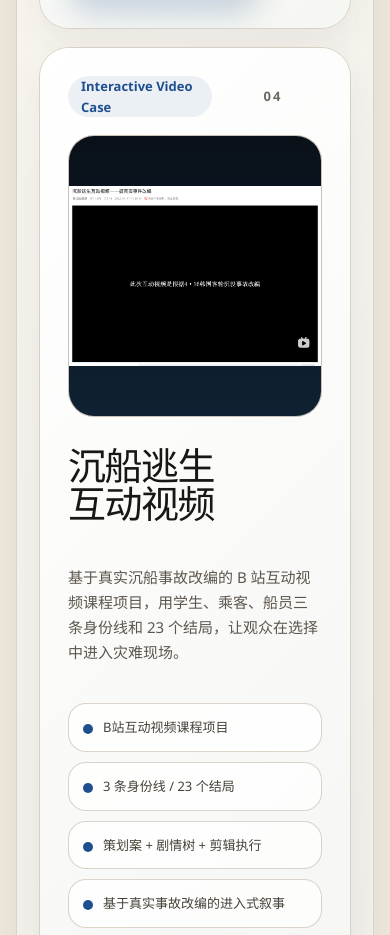
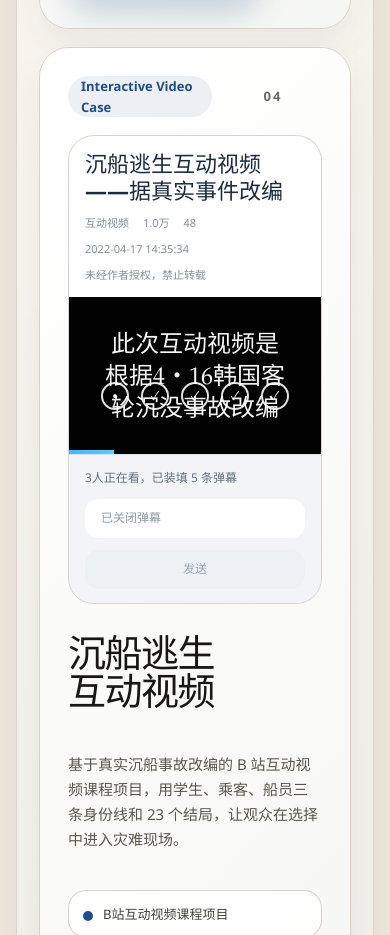
Before and after one commit to neocyyn-ship-it/NeoCyyyn, a React (Vite) app: page / in a window 390 px wide. Shown: the part 4560-5495 px from the top of the page. Built offline with nearby package versions, Linux system fonts and the light colour scheme.

Commit message:
Rebuild sinking ship cover from screenshot

```diff
--- a/src/App.tsx
+++ b/src/App.tsx
@@ -16,7 +16,6 @@ import bayerStageImage from "./assets/bayer-stage.jpg";
 import bayerVenueImage from "./assets/bayer-venue.jpg";
 import bayerVrImage from "./assets/bayer-vr.jpg";
 import dafanpaiPosterImage from "./assets/dafanpai-poster.png";
-import sinkingShipCoverImage from "./assets/sinking-ship-cover.png";
 
 type ProjectId = "documentary" | "sinkingShip" | "bilibili" | "bayer";
 
@@ -85,7 +84,6 @@ type XinhuaWork = {
 
 const baseUrl = import.meta.env.BASE_URL;
 const documentaryCover = documentaryHeroImage;
-const sinkingShipCover = sinkingShipCoverImage;
 const resumeFile = `${baseUrl}assets/chen-yannian-resume.pdf`;
 const documentaryWatchLink = "https://pan.baidu.com/s/15sMVeJ_CkSf2tGbXJz0EXw?pwd=rajy";
 const aiFashionDraftVideo = `${baseUrl}assets/ai-fashion-draft.mp4`;
@@ -185,10 +183,7 @@ const projects: Project[] = [
     summary: "基于真实沉船事故改编的 B 站互动视频课程项目，用学生、乘客、船员三条身份线和 23 个结局，让观众在选择中进入灾难现场。",
     highlight: "23 个结局 / 3 条角色线 / 23:57 互动视频",
     accent: "linear-gradient(135deg, #EAF1F8 0%, #9EB6C9 50%, #3C4F67 100%)",
-    coverType: "image",
-    cover: sinkingShipCover,
-    coverFit: "contain",
-    coverSurface: "linear-gradient(180deg, #091018 0%, #0f2132 100%)",
+    coverType: "generated",
     tags: ["互动视频", "叙事设计", "剪辑执行"],
     situation: "课程希望尝试融合新闻和互动视频的表达方式，我们最终没有把它做成单纯追求刺激的“逃生游戏”，而是想让观众在选择里感受到灾难现场的信息误判、时间压力和求生判断。",
     action: "我负责提出视频设想并编写策划案，整理资料和事故时间线，把学生、乘客、船员三条线梳理成剧情树，同时承担船员线、乘客线剪辑，以及片头和“真相”部分制作。",
@@ -770,8 +765,86 @@ function GeneratedCover({ project, compact = false }: { project: Project; compac
   );
 }
 
+function SinkingShipCover({ compact = false, linked = false }: { compact?: boolean; linked?: boolean }) {
+  const choiceMarkers = ["•", "✓", "✓", "✓", "✓"];
+
+  return (
+    <div className={`ship-cover${compact ? " is-compact" : ""}`}>
+      <div className="ship-cover-header">
+        <div className="ship-cover-title">沉船逃生互动视频——据真实事件改编</div>
+        <div className="ship-cover-meta">
+          <span>互动视频</span>
+          <span>1.0万</span>
+          <span>48</span>
+          <span>2022-04-17 14:35:34</span>
+          <span>未经作者授权，禁止转载</span>
+        </div>
+      </div>
+
+      <div className="ship-cover-stage">
+        <div className="ship-cover-stage-copy">此次互动视频是根据4・16韩国客轮沉没事故改编</div>
+        <div className="ship-cover-choice-row" aria-hidden="true">
+          {choiceMarkers.map((item, index) => (
+            <span key={`${item}-${index}`} className={`ship-cover-choice${index === 0 ? " is-location" : ""}`}>
+              {item}
+            </span>
+          ))}
+        </div>
+        <span className="ship-cover-progress" aria-hidden="true" />
+
+        {linked ? (
+          <a
+            className="ship-cover-link"
+            href={sinkingShipProject.link}
+            target="_blank"
+            rel="noreferrer"
+            aria-label="在 B 站打开沉船逃生互动视频"
+            title="前往 B 站观看互动视频"
+          >
+            <Play size={22} fill="currentColor" strokeWidth={2.2} />
+          </a>
+        ) : null}
+      </div>
+
+      {!compact ? (
+        <div className="ship-cover-footer">
+          <div className="ship-cover-footer-status">3人正在看，已装填 5 条弹幕</div>
+          <div className="ship-cover-footer-tools" aria-hidden="true">
+            <span className="ship-cover-footer-tool">弹</span>
+            <span className="ship-cover-footer-tool">弹</span>
+          </div>
+          <div className="ship-cover-footer-input">已关闭弹幕</div>
+          <div className="ship-cover-footer-send">发送</div>
+        </div>
+      ) : null}
+    </div>
+  );
+}
+
+function ProjectVisual({
+  project,
+  compact = false,
+  linked = false,
+  imageStyle,
+}: {
+  project: Project;
+  compact?: boolean;
+  linked?: boolean;
+  imageStyle?: React.CSSProperties;
+}) {
+  if (project.id === "sinkingShip") {
+    return <SinkingShipCover compact={compact} linked={linked} />;
+  }
+
+  if (project.coverType === "image" && project.cover) {
+    return <img src={project.cover} alt={project.title} style={imageStyle ?? { width: "100%", height: "100%", objectFit: project.coverFit ?? "cover", display: "block" }} />;
+  }
+
+  return <GeneratedCover project={project} compact={compact} />;
+}
+
 function CaseCard({ project, onOpen, priority }: { project: Project; onOpen: (id: ProjectId) => void; priority?: boolean }) {
-  const isDocumentary = project.coverType === "image" && project.cover;
+  const hasVisualCover = project.id === "sinkingShip" || (project.coverType === "image" && project.cover);
 
   return (
     <section id={`case-${project.id}`}>
@@ -793,8 +866,8 @@ function CaseCard({ project, onOpen, priority }: { project: Project; onOpen: (id
               <p style={{ marginTop: 18, fontSize: 17, lineHeight: 1.72, letterSpacing: "0.04em", color: "rgba(255,255,255,0.9)" }}>{project.role}</p>
             </div>
 
-            <div className="case-grid" style={{ marginTop: 36, display: "grid", gap: 16, gridTemplateColumns: isDocumentary ? "minmax(0,0.95fr) minmax(0,1.05fr)" : "repeat(3, minmax(0,1fr))" }}>
-              {isDocumentary ? (
+            <div className="case-grid" style={{ marginTop: 36, display: "grid", gap: 16, gridTemplateColumns: hasVisualCover ? "minmax(0,0.95fr) minmax(0,1.05fr)" : "repeat(3, minmax(0,1fr))" }}>
+              {hasVisualCover ? (
                 <div
                   style={{
                     overflow: "hidden",
@@ -803,10 +876,9 @@ function CaseCard({ project, onOpen, priority }: { project: Project; onOpen: (id
                     background: project.coverSurface ?? "rgba(255,255,255,0.16)",
                   }}
                 >
-                  <img
-                    src={project.cover}
-                    alt={project.title}
-                    style={{ width: "100%", height: "100%", objectFit: project.coverFit ?? "cover", display: "block" }}
+                  <ProjectVisual
+                    project={project}
+                    imageStyle={{ width: "100%", height: "100%", objectFit: project.coverFit ?? "cover", display: "block" }}
                   />
                 </div>
               ) : (
@@ -1141,11 +1213,7 @@ function DetailPage({
                 </div>
 
                 <div className="detail-hero-media" style={project.coverSurface ? { background: project.coverSurface } : undefined}>
-                  {project.coverType === "image" && project.cover ? (
-                    <img src={project.cover} alt={project.title} style={{ objectFit: project.coverFit ?? "cover" }} />
-                  ) : (
-                    <GeneratedCover project={project} />
-                  )}
+                  <ProjectVisual project={project} />
                 </div>
               </div>
             </Panel>
@@ -1294,11 +1362,7 @@ function DetailPage({
 function ProjectShowcaseMedia({ project }: { project: Project }) {
   return (
     <div className="project-showcase-media" style={project.coverSurface ? { background: project.coverSurface } : undefined}>
-      {project.coverType === "image" && project.cover ? (
-        <img src={project.cover} alt={project.title} style={{ objectFit: project.coverFit ?? "cover" }} />
-      ) : (
-        <GeneratedCover project={project} />
-      )}
+      <ProjectVisual project={project} />
     </div>
   );
 }
@@ -1338,17 +1402,7 @@ function SinkingShipDetailModule() {
         </div>
 
         <div className="ship-project-visual-frame">
-          <img src={sinkingShipCover} alt="沉船逃生互动视频封面" />
-          <a
-            className="ship-project-visual-link"
-            href={sinkingShipProject.link}
-            target="_blank"
-            rel="noreferrer"
-            aria-label="在 B 站打开沉船逃生互动视频"
-            title="前往 B 站观看互动视频"
-          >
-            <Play size={26} fill="currentColor" strokeWidth={2.2} />
-          </a>
+          <SinkingShipCover linked />
         </div>
       </div>
 
@@ -2391,7 +2445,7 @@ export default function App() {
                   const dots = [palette.blue, palette.apple, palette.moss];
                   const [leadHighlight, supportingHighlight] = item.highlight.split(" / ");
                   const mediaNode =
-                    item.coverType === "image" && item.cover ? (
+                    item.id === "sinkingShip" || (item.coverType === "image" && item.cover) ? (
                       <div
                         className="home-preview-media"
                         style={{
@@ -2400,10 +2454,10 @@ export default function App() {
                           background: item.coverSurface ?? undefined,
                         }}
                       >
-                        <img
-                          src={item.cover}
-                          alt={item.title}
-                          style={{
+                        <ProjectVisual
+                          project={item}
+                          compact
+                          imageStyle={{
                             height: isFeatured ? "100%" : "clamp(200px, 13vw, 236px)",
                             minHeight: isFeatured ? 320 : undefined,
                             width: "100%",
--- a/src/styles.css
+++ b/src/styles.css
@@ -956,11 +956,11 @@ button {
 }
 
 .project-showcase-media img,
-.project-showcase-media .generated-cover {
+.project-showcase-media .generated-cover,
+.project-showcase-media .ship-cover {
   width: 100%;
   min-height: 420px;
   height: 100%;
-  object-fit: cover;
   display: block;
 }
 
@@ -1671,7 +1671,8 @@ button {
 
   .project-showcase-media,
   .project-showcase-media img,
-  .project-showcase-media .generated-cover {
+  .project-showcase-media .generated-cover,
+  .project-showcase-media .ship-cover {
     min-height: 280px;
   }
 
@@ -2034,12 +2035,14 @@ button {
 }
 
 .home-preview-media img,
-.home-preview-media .generated-cover {
+.home-preview-media .generated-cover,
+.home-preview-media .ship-cover {
   transition: transform 220ms ease;
 }
 
 .preview-card-btn:hover .home-preview-media img,
-.preview-card-btn:hover .home-preview-media .generated-cover {
+.preview-card-btn:hover .home-preview-media .generated-cover,
+.preview-card-btn:hover .home-preview-media .ship-cover {
   transform: scale(1.02);
 }
 
@@ -2128,6 +2131,231 @@ button {
   padding: 8px 14px;
   font-size: 15px;
   line-height: 1.55;
+}
+
+.ship-cover {
+  display: grid;
+  grid-template-rows: auto minmax(0, 1fr) auto;
+  width: 100%;
+  height: 100%;
+  overflow: hidden;
+  border-radius: 24px;
+  background: #ffffff;
+  color: #1b2c42;
+  box-shadow: inset 0 0 0 1px rgba(192, 200, 211, 0.7);
+}
+
+.ship-cover-header {
+  padding: clamp(14px, 1.6vw, 24px) clamp(16px, 1.8vw, 28px) 14px;
+  background: #ffffff;
+}
+
+.ship-cover-title {
+  font-size: clamp(22px, 2vw, 34px);
+  line-height: 1.2;
+  font-weight: 600;
+  color: #1b2c42;
+  text-wrap: balance;
+}
+
+.ship-cover-meta {
+  display: flex;
+  flex-wrap: wrap;
+  gap: 10px 14px;
+  margin-top: 12px;
+  font-size: clamp(11px, 0.92vw, 15px);
+  line-height: 1.45;
+  color: #8390a0;
+}
+
+.ship-cover-meta span {
+  display: inline-flex;
+  align-items: center;
+}
+
+.ship-cover-stage {
+  position: relative;
+  overflow: hidden;
+  background: #020202;
+  aspect-ratio: 16 / 10;
+}
+
+.ship-cover-stage-copy {
+  position: absolute;
+  top: 52%;
+  left: 50%;
+  width: min(82%, 760px);
+  transform: translate(-50%, -50%);
+  font-family: "Iowan Old Style", "Palatino Linotype", "Book Antiqua", "Songti SC", "STSong", serif;
+  font-size: clamp(24px, 2.3vw, 42px);
+  line-height: 1.34;
+  text-align: center;
+  color: rgba(255, 255, 255, 0.96);
+  text-wrap: balance;
+}
+
+.ship-cover-choice-row {
+  position: absolute;
+  left: 50%;
+  bottom: clamp(44px, 4.8vw, 70px);
+  display: flex;
+  gap: clamp(12px, 1.2vw, 22px);
+  transform: translateX(-50%);
+}
+
+.ship-cover-choice {
+  display: inline-flex;
+  align-items: center;
+  justify-content: center;
+  width: clamp(28px, 2vw, 44px);
+  height: clamp(28px, 2vw, 44px);
+  border-radius: 999px;
+  border: 2px solid rgba(255, 255, 255, 0.88);
+  color: #ffffff;
+  font-size: clamp(12px, 0.9vw, 18px);
+  line-height: 1;
+}
+
+.ship-cover-choice.is-location {
+  font-size: clamp(16px, 1vw, 22px);
+}
+
+.ship-cover-progress {
+  position: absolute;
+  left: 0;
+  bottom: 0;
+  width: 18%;
+  height: 4px;
+  background: linear-gradient(90deg, #3db8ff 0%, #62c9ff 100%);
+}
+
+.ship-cover-footer {
+  display: grid;
+  grid-template-columns: auto auto minmax(0, 1fr) auto;
+  align-items: center;
+  gap: 12px;
+  padding: 14px clamp(16px, 1.8vw, 24px);
+  background: #f3f4f7;
+  border-top: 1px solid #dce2ea;
+}
+
+.ship-cover-footer-status {
+  font-size: clamp(12px, 0.95vw, 18px);
+  line-height: 1.5;
+  color: #627082;
+  white-space: nowrap;
+}
+
+.ship-cover-footer-tools {
+  display: inline-flex;
+  align-items: center;
+  gap: 8px;
+}
+
+.ship-cover-footer-tool {
+  display: inline-flex;
+  align-items: center;
+  justify-content: center;
+  width: 30px;
+  height: 30px;
+  border-radius: 999px;
+  border: 1px solid #cbd3de;
+  background: #ffffff;
+  font-size: 12px;
+  line-height: 1;
+  color: #8d97a6;
+}
+
+.ship-cover-footer-input {
+  min-width: 0;
+  padding: 11px 16px;
+  border-radius: 14px;
+  background: #ffffff;
+  font-size: clamp(12px, 0.9vw, 17px);
+  line-height: 1.4;
+  color: #8c98a7;
+}
+
+.ship-cover-footer-send {
+  display: inline-flex;
+  align-items: center;
+  justify-content: center;
+  min-width: 74px;
+  padding: 11px 18px;
+  border-radius: 14px;
+  background: #edf1f6;
+  font-size: clamp(12px, 0.9vw, 17px);
+  line-height: 1.4;
+  color: #9aa5b4;
+}
+
+.ship-cover-link {
+  position: absolute;
+  right: clamp(18px, 2vw, 28px);
+  bottom: clamp(18px, 2vw, 28px);
+  display: inline-flex;
+  align-items: center;
+  justify-content: center;
+  width: clamp(42px, 3.2vw, 54px);
+  height: clamp(42px, 3.2vw, 54px);
+  border-radius: 16px;
+  border: 1px solid rgba(255, 255, 255, 0.84);
+  background: rgba(255, 255, 255, 0.9);
+  color: #101820;
+  box-shadow: 0 14px 28px rgba(9, 16, 24, 0.28);
+  text-decoration: none;
+  transition: transform 180ms ease, box-shadow 180ms ease, background 180ms ease;
+}
+
+.ship-cover-link:hover {
+  transform: translateY(-2px) scale(1.03);
+  background: #ffffff;
+  box-shadow: 0 18px 34px rgba(9, 16, 24, 0.34);
+}
+
+.ship-cover-link:focus-visible {
+  outline: 2px solid #4e90f5;
+  outline-offset: 4px;
+}
+
+.ship-cover.is-compact {
+  min-height: 236px;
+  grid-template-rows: auto minmax(0, 1fr);
+}
+
+.ship-cover.is-compact .ship-cover-header {
+  padding: 12px 14px 10px;
+}
+
+.ship-cover.is-compact .ship-cover-title {
+  font-size: clamp(15px, 1.25vw, 20px);
+}
+
+.ship-cover.is-compact .ship-cover-meta {
+  gap: 6px 10px;
+  margin-top: 8px;
+  font-size: 10px;
+}
+
+.ship-cover.is-compact .ship-cover-stage-copy {
+  width: 84%;
+  font-size: clamp(14px, 1.1vw, 20px);
+}
+
+.ship-cover.is-compact .ship-cover-choice-row {
+  bottom: 24px;
+  gap: 10px;
+}
+
+.ship-cover.is-compact .ship-cover-choice {
+  width: 18px;
+  height: 18px;
+  border-width: 1.5px;
+  font-size: 9px;
+}
+
+.ship-cover.is-compact .ship-cover-choice.is-location {
+  font-size: 12px;
 }
 
 .detail-page {
@@ -2195,10 +2423,10 @@ button {
 }
 
 .detail-hero-media img,
-.detail-hero-media .generated-cover {
+.detail-hero-media .generated-cover,
+.detail-hero-media .ship-cover {
   width: 100%;
   height: 100%;
-  object-fit: cover;
 }
 
 .detail-overview-grid {
@@ -2473,33 +2701,8 @@ button {
   border-radius: 18px;
 }
 
-.ship-project-visual-link {
-  position: absolute;
-  right: clamp(26px, 3vw, 40px);
-  bottom: clamp(26px, 3vw, 40px);
-  display: inline-flex;
-  align-items: center;
-  justify-content: center;
-  width: clamp(48px, 4vw, 62px);
-  height: clamp(48px, 4vw, 62px);
+.ship-project-visual-frame .ship-cover {
   border-radius: 18px;
-  border: 1px solid rgba(255, 255, 255, 0.84);
-  background: rgba(255, 255, 255, 0.9);
-  color: #101820;
-  box-shadow: 0 14px 28px rgba(9, 16, 24, 0.28);
-  text-decoration: none;
-  transition: transform 180ms ease, box-shadow 180ms ease, background 180ms ease;
-}
-
-.ship-project-visual-link:hover {
-  transform: translateY(-2px) scale(1.03);
-  background: #ffffff;
-  box-shadow: 0 18px 34px rgba(9, 16, 24, 0.34);
-}
-
-.ship-project-visual-link:focus-visible {
-  outline: 2px solid #4e90f5;
-  outline-offset: 4px;
 }
 
 .ship-project-metric {
@@ -2753,12 +2956,30 @@ button {
     white-space: normal;
   }
 
-  .ship-project-visual-link {
-    right: 18px;
-    bottom: 18px;
-    width: 48px;
-    height: 48px;
-    border-radius: 16px;
+  .ship-cover-footer {
+    grid-template-columns: 1fr;
+    justify-items: start;
+  }
+
+  .ship-cover-footer-status {
+    white-space: normal;
+  }
+
+  .ship-cover-footer-tools {
+    display: none;
+  }
+
+  .ship-cover-footer-input,
+  .ship-cover-footer-send {
+    width: 100%;
+  }
+
+  .ship-cover-link {
+    right: 16px;
+    bottom: 16px;
+    width: 42px;
+    height: 42px;
+    border-radius: 14px;
   }
 
   .ship-project-metrics,
```
